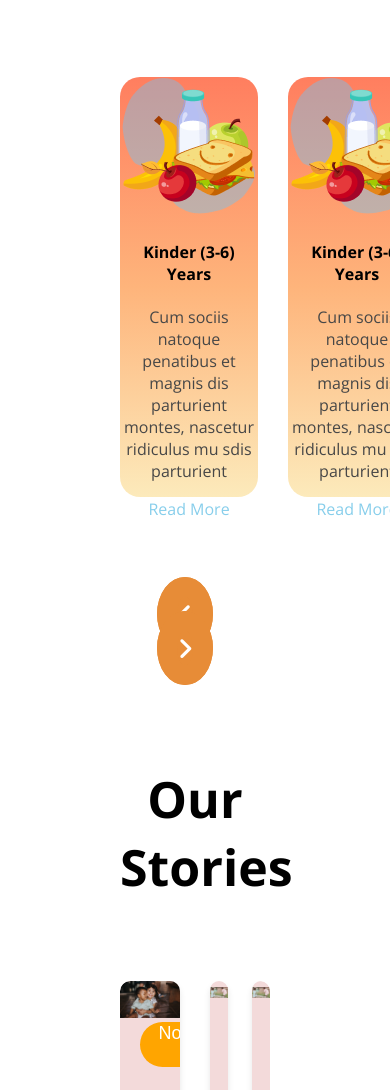
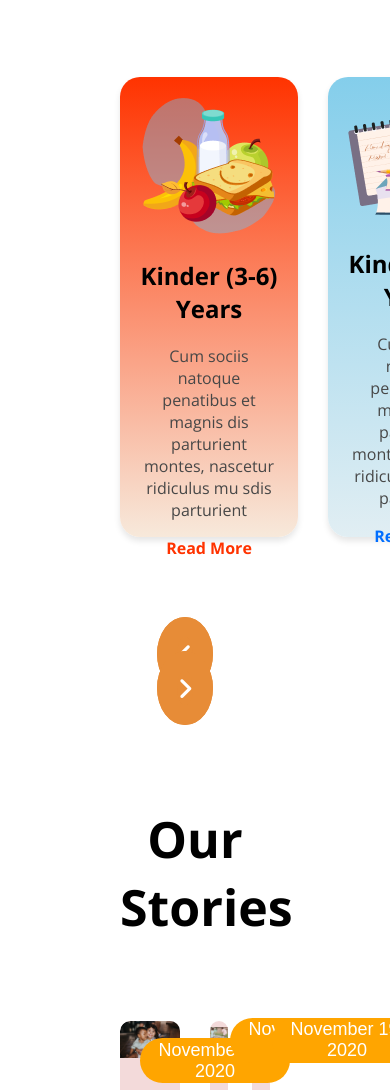
Before and after one commit to sumaiya78/kids-school, a plain HTML site: page index.html in a window 390 px wide. Shown: the part 910-2000 px from the top of the page. Drawn offline with nearby package versions, Linux system fonts and the light colour scheme.

Commit message:
Now i am responsive this

```diff
--- a/index.html
+++ b/index.html
@@ -48,29 +48,29 @@
     <section class="stand">
         <h4 class="standard">Standard Curriculum</h4>
         <div class="card display-flex padding">
-            <div class="card-1">
+            <div class="card-1 card-11">
                 <img class="center" src="assets/kinder.png" alt="">
-                <h4>Kinder (3-6) Years</h4>
+                <h2>Kinder (3-6) Years</h2>
                 <p class="dark-2">Cum sociis natoque penatibus et magnis
                     dis parturient montes, nascetur ridiculus
                     mu sdis parturient</p>
-                <p class="b1">Read More</p>
+                <p class="b11">Read More</p>
             </div>
-            <div class="card-1">
-                <img class="center" src="assets/kinder.png" alt="">
-                <h4>Kinder (3-6) Years</h4>
+            <div class="card-1 card-22">
+                <img class="center" src="assets/elementary.png" alt="">
+                <h2>Kinder (3-6) Years</h2>
                 <p class="dark-2">Cum sociis natoque penatibus et magnis
                     dis parturient montes, nascetur ridiculus
                     mu sdis parturient</p>
-                <p class="b1">Read More</p>
+                <p class="b22">Read More</p>
             </div>
-            <div class="card-1">
-                <img class="center" src="assets/kinder.png" alt="">
-                <h4>Kinder (3-6) Years</h4>
+            <div class="card-1 card-33">
+                <img class="center" src="assets/middle.png" alt="">
+                <h2>Kinder (3-6) Years</h2>
                 <p class="dark-2">Cum sociis natoque penatibus et magnis
                     dis parturient montes, nascetur ridiculus
                     mu sdis parturient</p>
-                <p class="b1">Read More</p>
+                <p class="b33">Read More</p>
             </div>
         </div>
        <div class="a1 padding">
@@ -83,18 +83,18 @@
     <section class="our-stories padding">
         <h1 class="standard">Our Stories</h1>
         <div class="our-stories0 display-flex ">
+
             <div class="our-stories1 our-stories3">
                 <img src="assets/story-1.png" alt="">
                 <div class="our-stories-des">
                     <button class="btn-primary our-stories-btn">November 19, 2020</button>
                     <h2 class="title">A fun toddler coloring training on classroom</h2>
-                     <p class="description">
+                    <p class="description">
                     Beautiful branding for changes by Never Now in Australia.
                     changes is a platform for open discussion in an inclusive and
                     collaborative environment, providing the...
                 </p>
                 </div>
-
             </div>
             <div class="our-stories2">
                 <div class="our-stories3">
@@ -102,35 +102,30 @@
                     <div class="our-stories-des">
                         <button class="btn-primary our-stories-btn">November 19, 2020</button>
                         <h2 class="title">A fun toddler coloring training on classroom</h2>
-
                     </div>
                 </div>
                 <div class="our-stories3">
-                    <img src="assets/story-2.png" alt="">
+                    <img src="assets/story-3.png" alt="">
                     <div class="our-stories-des">
                         <button class="btn-primary our-stories-btn">November 19, 2020</button>
                         <h2 class="title">A fun toddler coloring training on classroom</h2>
-
                     </div>
                 </div>
                 <div class="our-stories3">
-                    <img src="assets/story-2.png" alt="">
+                    <img src="assets/story-4.png" alt="">
                     <div class="our-stories-des">
                         <button class="btn-primary our-stories-btn">November 19, 2020</button>
                         <h2 class="title">A fun toddler coloring training on classroom</h2>
-
                     </div>
                 </div>
                 <div class="our-stories3">
-                    <img src="assets/story-2.png" alt="">
+                    <img src="assets/story-5.png" alt="">
                     <div class="our-stories-des">
                         <button class="btn-primary our-stories-btn">November 19, 2020</button>
                         <h2 class="title">A fun toddler coloring training on classroom</h2>
-
                     </div>
                 </div>
             </div>
-
         </div>
         <div class="btn-black">
             <button class="btn-primary black-btn">View All</button>
--- a/style.css
+++ b/style.css
@@ -7,7 +7,6 @@
     font-variation-settings:
       "wdth" 200;
   }
-
 body{
     margin: 0;
     padding: 0;
@@ -64,16 +63,11 @@ a{
     border-radius: 10px;
     border: none;
     font-size: large;
-
 }
 .dark-2{
     color: #474747;
 }
-
-
-
 /* nav */
-
 
 .banner{
     justify-content: space-between;
@@ -82,26 +76,12 @@ a{
     margin-top: 100px;
     margin-right: 50px;
 }
-
-
 .orange{
     color: orange;
 }
 .purple{
     color: purple
 }
-/* .ban-img{
-    width: 60%;
-    height: 450px;
-    margin-left: 220px;
-
-} */
-
-/* .banner-content{
-   width: 50%;
-   margin-right: 50px;
-   margin-top: 95px;
-} */
 .font1{
     font-size: 40px;
     font-weight: bold;
@@ -109,14 +89,12 @@ a{
 .black-btn{
     background-color: black;
 }
-
-
 /* standarde */
 .stand{
     background-image: url('bg.png');
-    background-size: cover; /* Ensures the image covers the entire section */
-    background-position: center; /* Centers the image */
-    background-repeat: no-repeat; /* Prevents the image from repeating */
+    background-size: cover;
+    background-position: center;
+    background-repeat: no-repeat;
     text-align: center;
     padding: 0px 0px;
     color: white
@@ -129,15 +107,36 @@ a{
 }
 .card-1{
     border-radius: 15px;
-    background: linear-gradient(to bottom, #ff7e5f, #feb47b, #fceabb);
     color: rgb(0, 0, 0);
-    /* padding: 20px; */
+    padding: 20px;
     margin-right: 30px;
     border-radius: 20px;
     height: 420px;
+    box-shadow: 0 4px 6px rgba(0, 0, 0, 0.1);
+}
+.card-11{
+    background: linear-gradient(to bottom, #ff3300, #f7e9db);
+}
+.card-22{
+    background: linear-gradient(to bottom, #84ceeb, #e1eef3);
+}
+.card-33{
+    background: linear-gradient(to bottom, #02ff89, #d6fcd8);
 }
 .center{
     margin: 0 auto;
+}
+.b11{
+    color: #ff3300;
+    font-weight: bold;
+}
+.b22{
+    color: #006eff;
+    font-weight: bold;
+}
+.b33{
+    color: #ff5100;
+    font-weight: bold;
 }
 .a1{
     margin-top: 100px;
@@ -154,14 +153,9 @@ a{
 }
 .our-stories{
     background-image: url('bg.png');
-    background-size: cover; /* Ensures the image covers the entire section */
-    background-position: center; /* Centers the image */
-    background-repeat: no-repeat; /* Prevents the image from repeating */
-    /* text-align: center; */
-    /* padding: 50px 20px; */
-    /* color: whi */
-    /* background: linear-gradient(to bottom, #ff7e5f, #feb47b, #fceabb); */
-
+    background-size: cover;
+    background-position: center;
+    background-repeat: no-repeat;
 }
 .our-stories2{
     display: grid;
@@ -179,11 +173,10 @@ a{
     gap: 30px;
 
   }
-  /* box-shadow: 0 4px 6px rgba(0, 0, 0, 0.1); */
   .our-stories3{
     background: rgb(243, 218, 218);
     border-radius: 10px;
-    box-shadow: 0 4px 6px rgba(0, 0, 0, 0.1);
+    /* box-shadow: 0 4px 6px rgba(172, 26, 26, 0.1); */
     overflow: hidden;
   }
 .our-stories3 img{
@@ -198,7 +191,8 @@ a{
     width: 150px;
     height: 45px;
     border-radius: 50px;
-    margin-top: -177px;
+   position: absolute;
+   transform: translateY(-100%);
 
 }
 .btn-black{
@@ -206,7 +200,6 @@ a{
     text-align: center;
     margin-bottom: 80px;
 }
-
 .last-list{
     margin-left: -40px;
 }
@@ -216,7 +209,12 @@ a{
     justify-content: space-between;
 
 }
-
 .footer{
     background-color: rgb(160, 160, 247);
 }
+
+@media screen and (max-width: 576px) {
+    .stand{
+        grid-template-columns: repeat(1, 1fr);
+    }
+}
```
